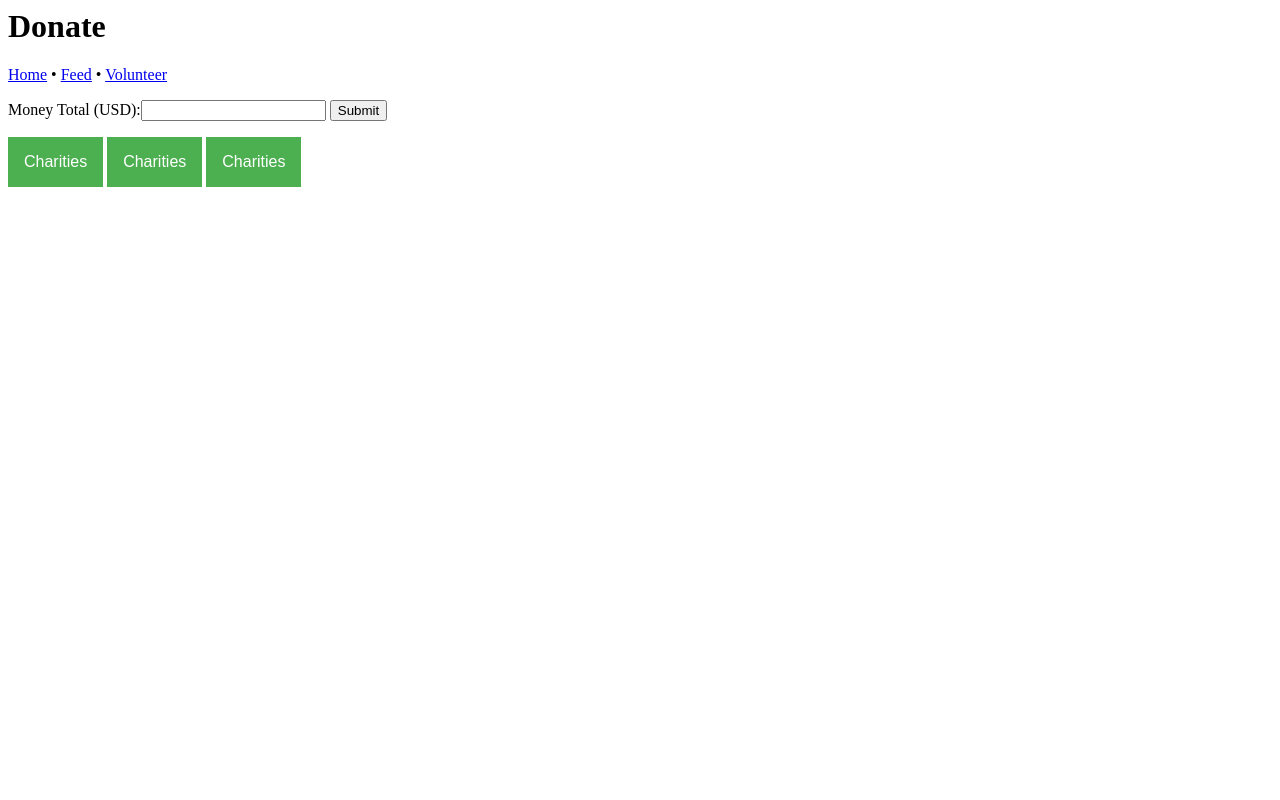
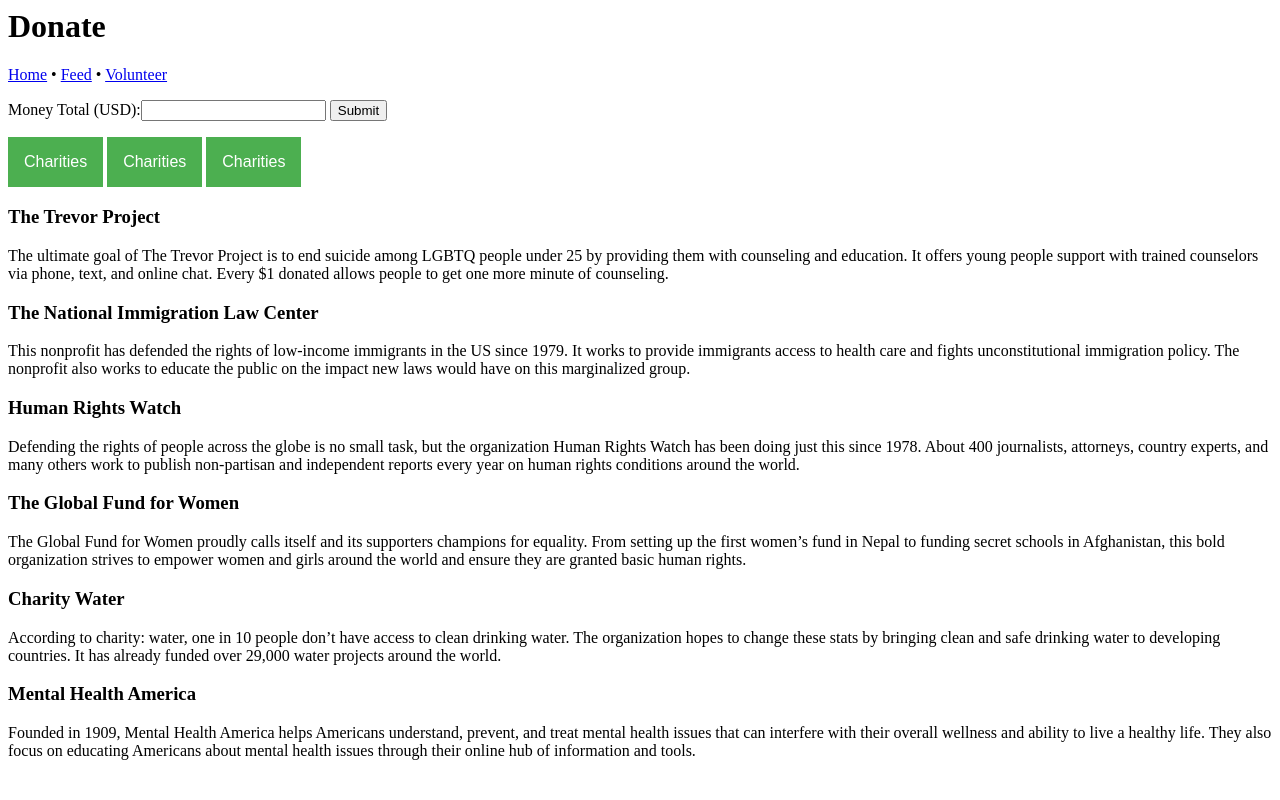
Before and after one commit to awolffromspace/hoos-giving-back, a Django app: page /donations/donate/ in a window 1280 px wide. Run offline with Django 3.2, Linux system fonts and the light colour scheme; the visitor is signed in with stand-in values (Sample User, id 1).

Commit message:
Added Charities and drop down button

```diff
--- a/donations/templates/donations/donate.html
+++ b/donations/templates/donations/donate.html
@@ -87,6 +87,18 @@
 </div>
 
 </body>
+    <h3>The Trevor Project</h3>
+<p>The ultimate goal of The Trevor Project is to end suicide among LGBTQ people under 25 by providing them with counseling and education. It offers young people support with trained counselors via phone, text, and online chat. Every $1 donated allows people to get one more minute of counseling.</p>
+<h3>The National Immigration Law Center</h3>
+<p>This nonprofit has defended the rights of low-income immigrants in the US since 1979. It works to provide immigrants access to health care and fights unconstitutional immigration policy. The nonprofit also works to educate the public on the impact new laws would have on this marginalized group.</p>
+<h3>Human Rights Watch</h3>
+<p> Defending the rights of people across the globe is no small task, but the organization Human Rights Watch has been doing just this since 1978. About 400 journalists, attorneys, country experts, and many others work to publish non-partisan and independent reports every year on human rights conditions around the world.</p>
+<h3>The Global Fund for Women</h3>
+<p>The Global Fund for Women proudly calls itself and its supporters champions for equality. From setting up the first women’s fund in Nepal to funding secret schools in Afghanistan, this bold organization strives to empower women and girls around the world and ensure they are granted basic human rights.</p>
+<h3>Charity Water</h3>
+<p>According to charity: water, one in 10 people don’t have access to clean drinking water. The organization hopes to change these stats by bringing clean and safe drinking water to developing countries. It has already funded over 29,000 water projects around the world.</p>
+<h3>Mental Health America</h3>
+<p>Founded in 1909, Mental Health America helps Americans understand, prevent, and treat mental health issues that can interfere with their overall wellness and ability to live a healthy life. They also focus on educating Americans about mental health issues through their online hub of information and tools.</p>
 </html>
 {% else %}
     <p>You aren't logged in.</p>
```
